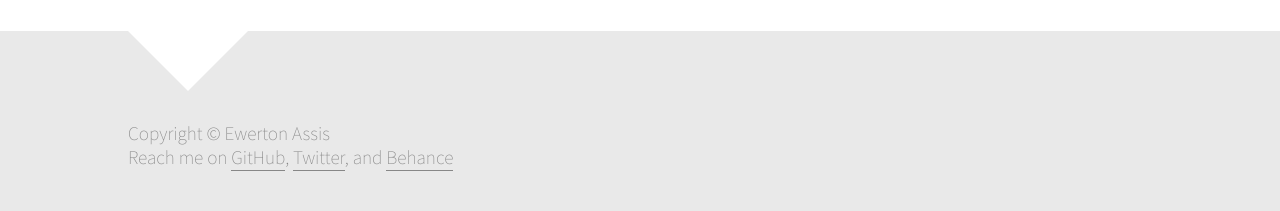
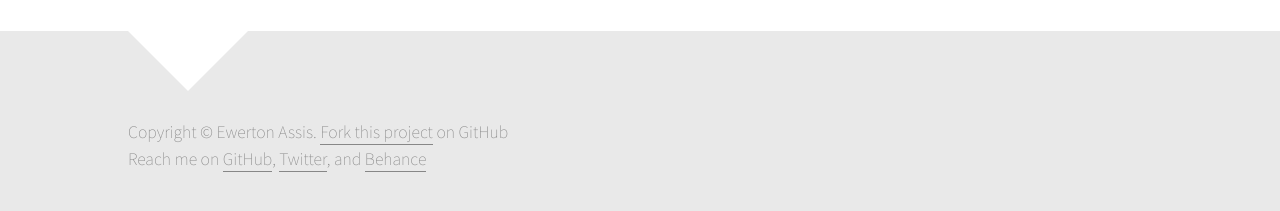
Before and after one commit to earaujoassis/cellular-automaton, a website: page source/index.html in a window 1280 px wide. Shown: the part 323-534 px from the top of the page. Drawn offline with Linux system fonts and the light colour scheme.

Commit message:
Hotfix: link to fork this project on GitHub

```diff
--- a/source/index.html
+++ b/source/index.html
@@ -23,7 +23,7 @@
         <svg id="squaregol-grid" class="grid"></svg>
       </div>
       <footer class="main-footer">
-        <p>Copyright <span ng-bind="year"></span> &copy; Ewerton Assis</p>
+        <p>Copyright <span ng-bind="year"></span> &copy; Ewerton Assis. <a href="//github.com/earaujoassis/cellular-automaton">Fork this project</a> on GitHub</p>
         <p>Reach me on <a href="//github.com/earaujoassis">GitHub</a>, <a href="//twitter.com/earaujoassis">Twitter</a>, and <a href="//behance.com/earaujoassis">Behance</a></p>
       </footer>
     </div>
--- a/source/stylesheets/styles.css
+++ b/source/stylesheets/styles.css
@@ -58,11 +58,11 @@ a {
 .main-footer {
     padding: 90px 10% 30px;
     color: #878787;
-    font-size: 1.2em;
+    font-size: 1.1em;
 }
 
 .main-footer p {
-    margin: 0;
+    margin: 0 0 5px;
 }
 
 .grid rect,
```
